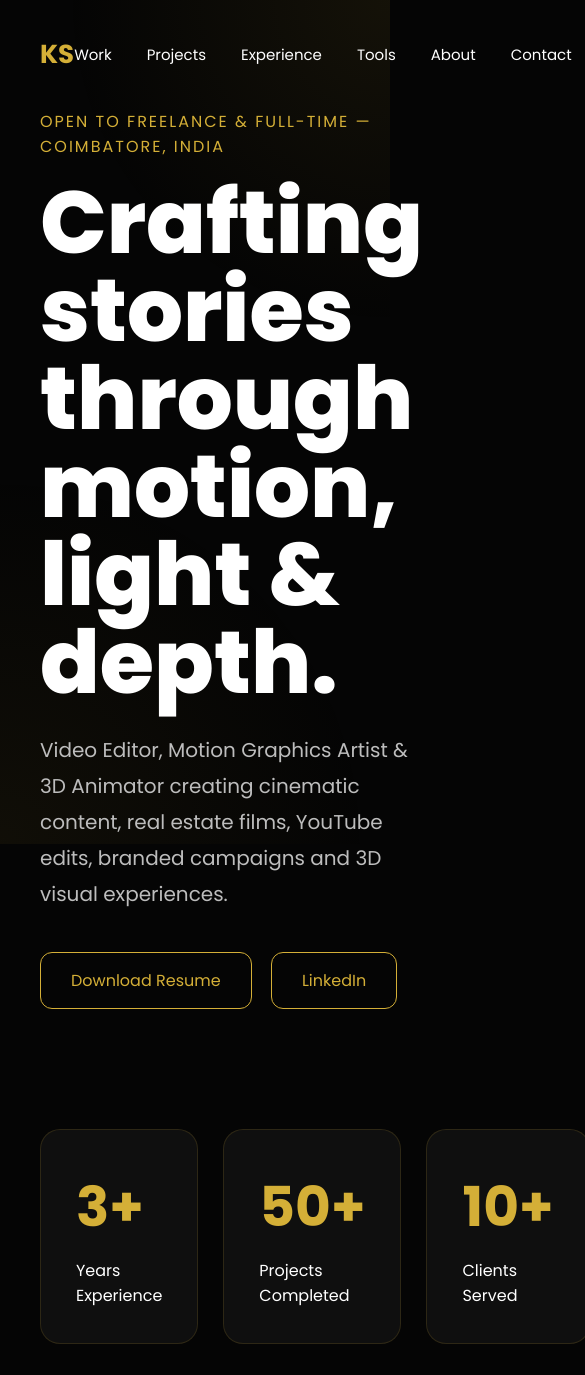
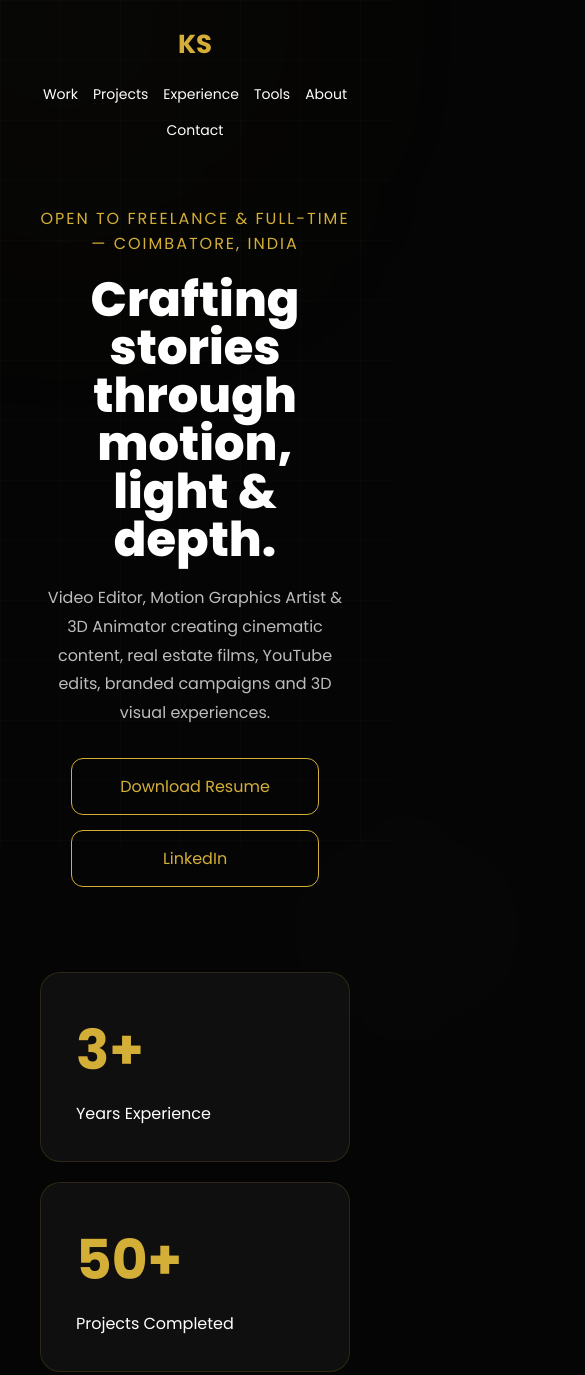
Before and after one commit to KishoreeSivakumar/kishoree-portfolio, a plain HTML site: page index.html in a window 390 px wide. Shown: the top 1375 px of the page, 585 px wide, since content can reach past the window. Drawn offline with Linux system fonts and the light colour scheme.

Commit message:
Update index.html

```diff
--- a/index.html
+++ b/index.html
@@ -26,21 +26,58 @@ color:white;
 overflow-x:hidden;
 }
 
-body::before{
-content:"";
-position:fixed;
-inset:0;
-background:
-radial-gradient(circle at top right,
-rgba(212,175,55,.08),
-transparent 35%),
+/* =========================
+NEW CINEMATIC BACKGROUND
+========================= */
 
-radial-gradient(circle at bottom left,
-rgba(212,175,55,.06),
-transparent 40%);
-pointer-events:none;
-z-index:-1;
+/* 1. 3D Software Viewport Grid */
+.grid-overlay {
+  position: fixed;
+  inset: 0;
+  background-size: 60px 60px;
+  background-image:
+    linear-gradient(to right, rgba(255, 255, 255, 0.02) 1px, transparent 1px),
+    linear-gradient(to bottom, rgba(255, 255, 255, 0.02) 1px, transparent 1px);
+  z-index: -3;
+  pointer-events: none;
 }
+
+/* 2. Floating Ambient Light Orbs */
+.bg-glow {
+  position: fixed;
+  border-radius: 50%;
+  filter: blur(150px);
+  z-index: -2;
+  pointer-events: none;
+  animation: floatLight 25s infinite alternate ease-in-out;
+}
+
+.glow-1 {
+  width: 50vw;
+  height: 50vw;
+  background: rgba(212, 175, 55, 0.12); /* Gold light */
+  top: -10%;
+  left: -10%;
+}
+
+.glow-2 {
+  width: 40vw;
+  height: 40vw;
+  background: rgba(255, 255, 255, 0.08); /* Soft white light */
+  bottom: -10%;
+  right: -10%;
+  animation-duration: 30s;
+  animation-direction: alternate-reverse;
+}
+
+@keyframes floatLight {
+  0% { transform: translate(0, 0) scale(1); }
+  100% { transform: translate(15vw, 10vh) scale(1.1); }
+}
+
+/* =========================
+STANDARD STYLES
+========================= */
 
 .container{
 max-width:1400px;
@@ -146,6 +183,8 @@ background:#0f0f0f;
 border:1px solid rgba(212,175,55,.15);
 border-radius:20px;
 padding:35px;
+/* Added a subtle background blur for the glassmorphism effect over the new background */
+backdrop-filter: blur(10px);
 }
 
 .stat-card h2{
@@ -172,6 +211,7 @@ transition:.4s;
 .project-card:hover{
 transform:translateY(-10px);
 border-color:#d4af37;
+box-shadow: 0 15px 30px rgba(212, 175, 55, 0.1);
 }
 
 .project-card img{
@@ -202,10 +242,9 @@ margin-bottom:60px;
 
 
 /* =========================
-NEW ANIMATION EFFECTS CSS
+SCROLL ANIMATIONS CSS
 ========================= */
 
-/* 1. Scroll Reveal Classes */
 .reveal {
   opacity: 0;
   transform: translateY(40px);
@@ -217,7 +256,6 @@ NEW ANIMATION EFFECTS CSS
   transform: translateY(0);
 }
 
-/* 2. Hero Typography Stagger */
 .hero h1 {
   opacity: 0;
   animation: fadeUp 1.2s cubic-bezier(0.25, 1, 0.5, 1) 0.2s forwards;
@@ -244,7 +282,6 @@ NEW ANIMATION EFFECTS CSS
   }
 }
 
-/* 3. Subtle Breathing Watermark */
 .watermark {
   position:absolute;
   right:0;
@@ -252,17 +289,16 @@ NEW ANIMATION EFFECTS CSS
   transform:translateY(-50%);
   font-size:320px;
   font-weight:800;
-  color:rgba(255,255,255,.03);
+  color:rgba(255,255,255,.02);
   user-select:none;
   animation: breathe 8s ease-in-out infinite;
 }
 
 @keyframes breathe {
-  0%, 100% { transform: translateY(-50%) scale(1); opacity: 0.03; }
-  50% { transform: translateY(-50%) scale(1.05); opacity: 0.06; }
+  0%, 100% { transform: translateY(-50%) scale(1); opacity: 0.02; }
+  50% { transform: translateY(-50%) scale(1.05); opacity: 0.05; }
 }
 
-/* 4. Marquee Effect for Services Strip */
 .services {
   overflow: hidden;
   padding: 25px 0;
@@ -287,11 +323,94 @@ NEW ANIMATION EFFECTS CSS
   100% { transform: translateX(-50%); }
 }
 
+/* =========================
+MOBILE RESPONSIVENESS
+========================= */
+
+@media (max-width: 768px) {
+
+  .section {
+    padding: 70px 0;
+  }
+
+  .navbar {
+    flex-direction: column;
+    gap: 20px;
+    padding: 25px 0;
+  }
+
+  .nav-links {
+    flex-wrap: wrap;
+    justify-content: center;
+    gap: 15px;
+  }
+
+  .nav-links a {
+    font-size: 14px;
+  }
+
+  .hero {
+    text-align: center;
+    justify-content: center;
+    padding-top: 40px;
+  }
+
+  .hero h1 {
+    font-size: 48px;
+    margin-bottom: 20px;
+  }
+
+  .hero p {
+    font-size: 16px;
+    margin-bottom: 30px;
+  }
+
+  .hero .btn {
+    display: block;
+    margin: 0 auto 15px auto;
+    width: 80%;
+  }
+
+  .watermark {
+    font-size: 150px;
+    left: 50%;
+    top: 30%;
+    right: auto;
+    transform: translate(-50%, -50%);
+  }
+
+  @keyframes breathe {
+    0%, 100% { transform: translate(-50%, -50%) scale(1); opacity: 0.02; }
+    50% { transform: translate(-50%, -50%) scale(1.05); opacity: 0.05; }
+  }
+
+  .stats-grid,
+  .projects-grid {
+    grid-template-columns: 1fr;
+    gap: 20px;
+  }
+
+  .section-title {
+    font-size: 38px;
+    margin-bottom: 40px;
+    text-align: center;
+  }
+
+  div[style*="grid-template-columns:2fr 1fr;"] {
+    grid-template-columns: 1fr !important;
+    text-align: center;
+  }
+}
+
 </style>
 
 </head>
 
 <body>
+
+<div class="grid-overlay"></div>
+<div class="bg-glow glow-1"></div>
+<div class="bg-glow glow-2"></div>
 
 <div class="container">
   <header class="navbar">
@@ -982,20 +1101,18 @@ All Rights Reserved.
   const observerOptions = {
     root: null,
     rootMargin: '0px',
-    threshold: 0.15 // Triggers when 15% of the element is visible
+    threshold: 0.15
   };
 
   const observer = new IntersectionObserver((entries, observer) => {
     entries.forEach(entry => {
       if (entry.isIntersecting) {
         entry.target.classList.add('active');
-        // Stop observing once revealed so it doesn't animate out and in repeatedly
         observer.unobserve(entry.target);
       }
     });
   }, observerOptions);
 
-  // Grab all elements with the 'reveal' class and observe them
   document.querySelectorAll('.reveal').forEach((element) => {
     observer.observe(element);
   });
```
